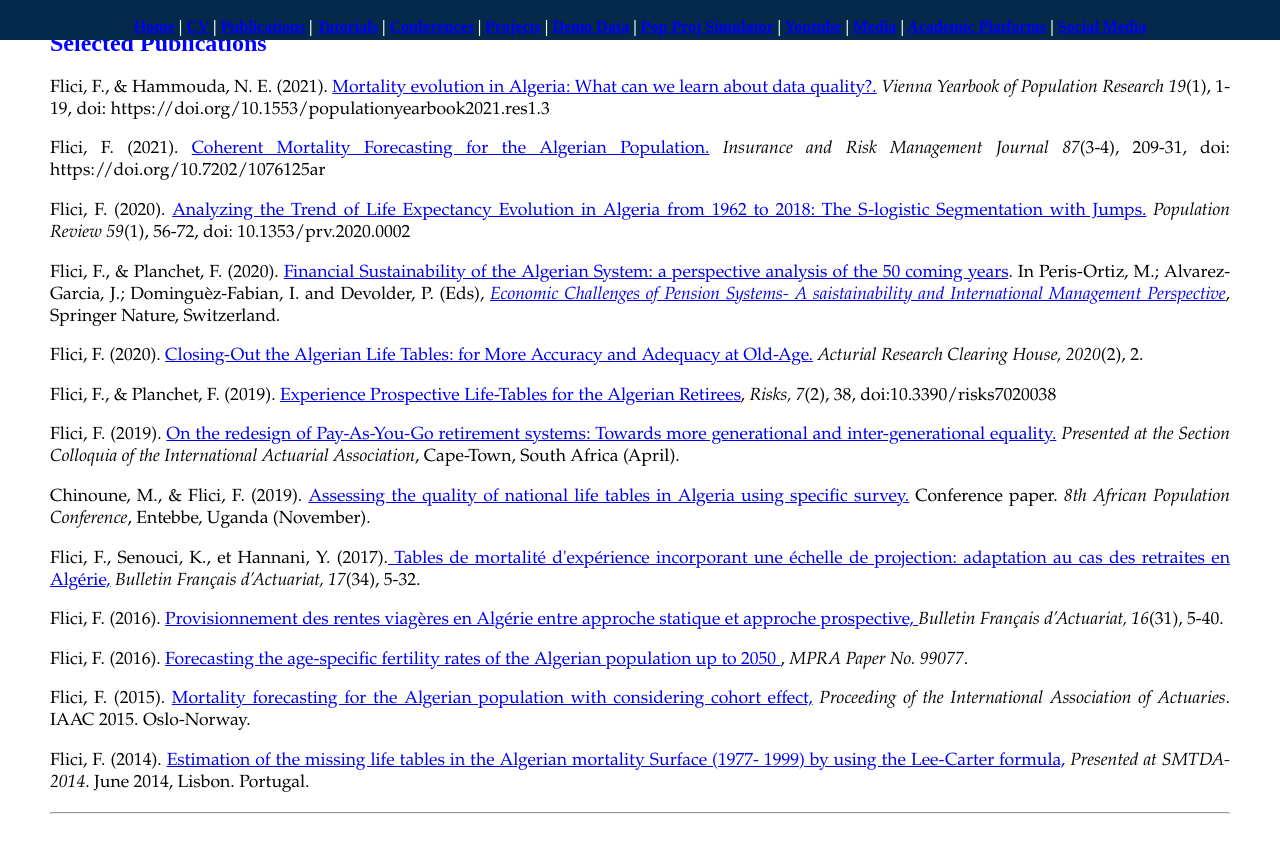
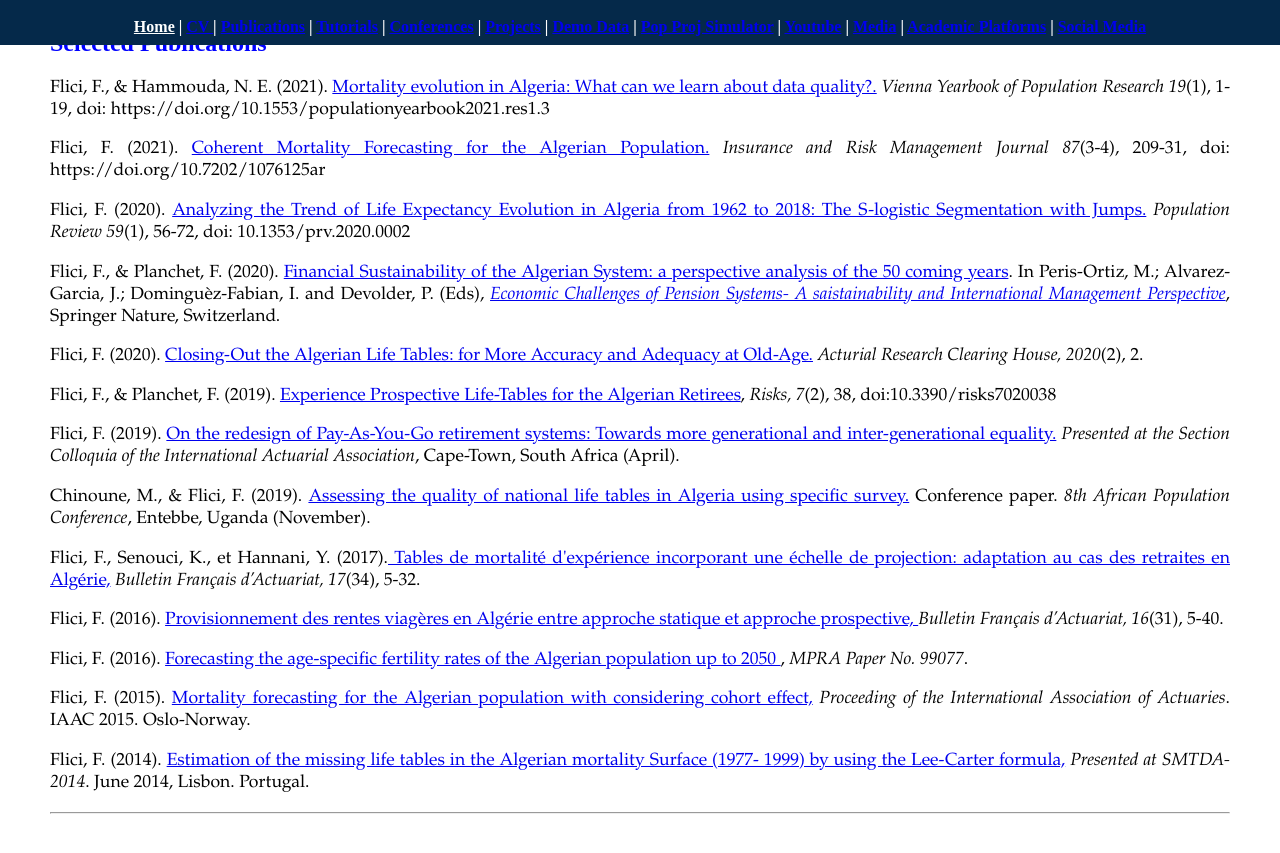
Before and after one commit to Farid-FLICI/farid-flici.github.io, a Jekyll site: the page pub.html, which Jekyll copies as it is, in a window 1280 px wide. Shown: the top 853 px of the page. Built offline with Jekyll 4.4.1, drawn with Linux system fonts in a browser that asks for light colours.

Commit message:
Update pub.html

```diff
--- a/pub.html
+++ b/pub.html
@@ -52,7 +52,7 @@
   left:0;
   width: 100%;
   background-color: #05294a;
-  height:40px;
+  height:45px;
 }
 
 .topnav_a {
@@ -73,7 +73,7 @@
 <div class="topnav">
 <div class="topnav_a">
 <p style="text-align:center; font-size:100%;font-family:Century Gothic; color:#ffffff; ">
-<a  href="#bio" class="active">Home</a>
+<a  href="#bio" style="color:white">Home</a>
 <a> |  </a>
 <a  href="#cv"> CV </a>
 <a> |  </a>
```
